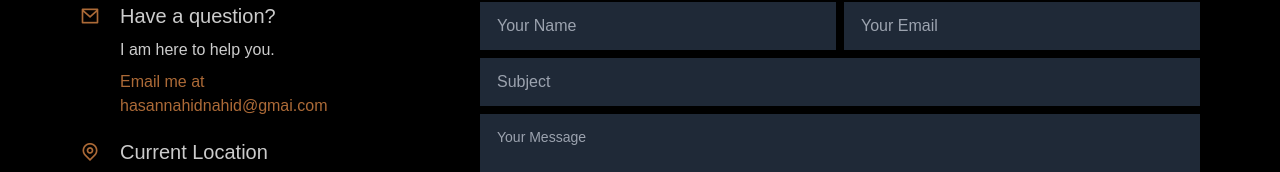
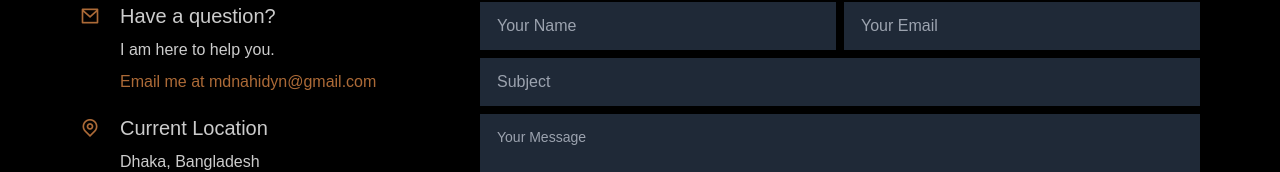
Before and after one commit to Nahid51/nahid-portfolio, a React (Create React App) app: page / in a window 1280 px wide. Shown: the part 2957-3129 px from the top of the page. Built offline with nearby package versions, Linux system fonts and the light colour scheme.

Commit message:
change email address text

```diff
--- a/src/components/Contact.jsx
+++ b/src/components/Contact.jsx
@@ -32,7 +32,7 @@ const Contact = () => {
                             <div>
                                 <p className='text-xl'>Have a question?</p>
                                 <p className='my-2'>I am here to help you.</p>
-                                <p className='text-[#ac6a37]'>Email me at hasannahidnahid@gmai.com</p>
+                                <p className='text-[#ac6a37]'>Email me at mdnahidyn@gmail.com</p>
                             </div>
                         </div>
                         <div className='flex gap-5 mt-5'>
```
